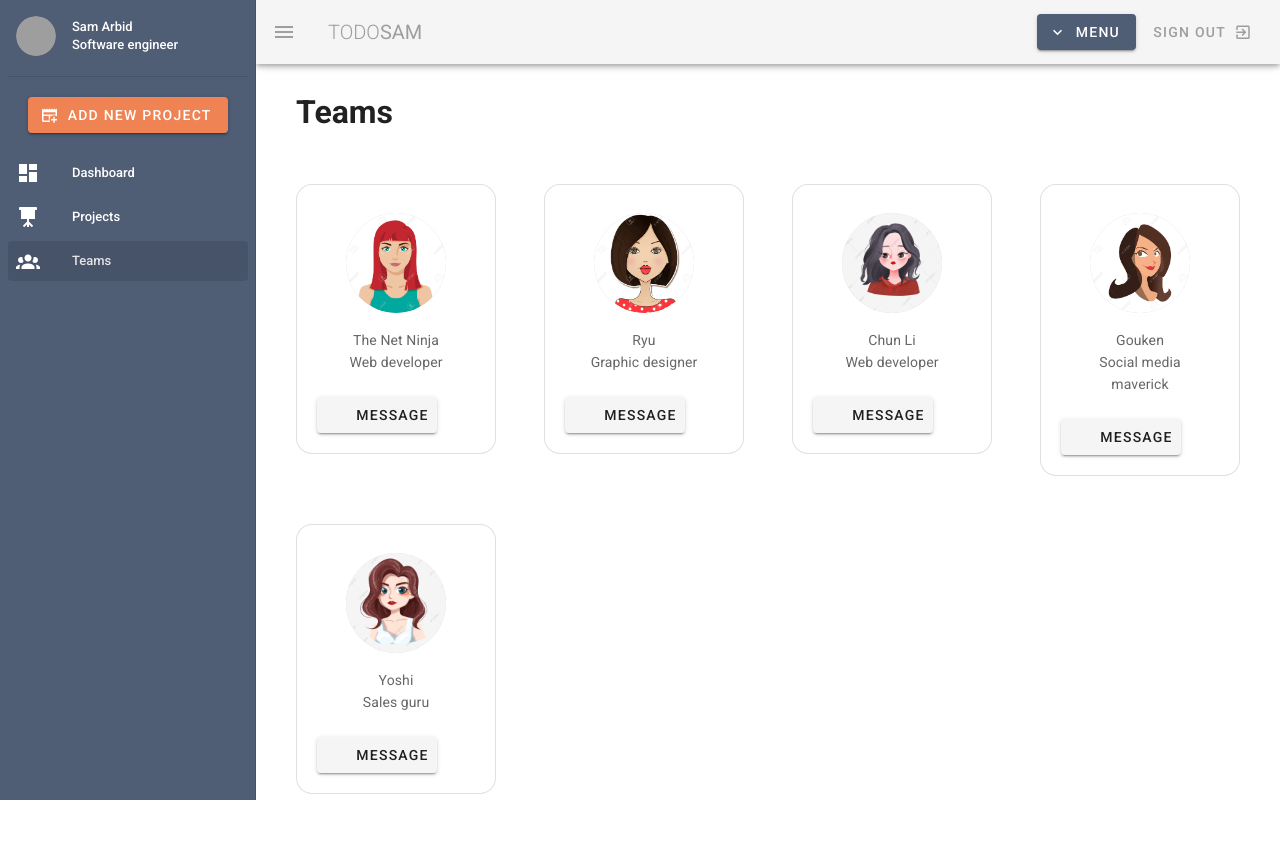
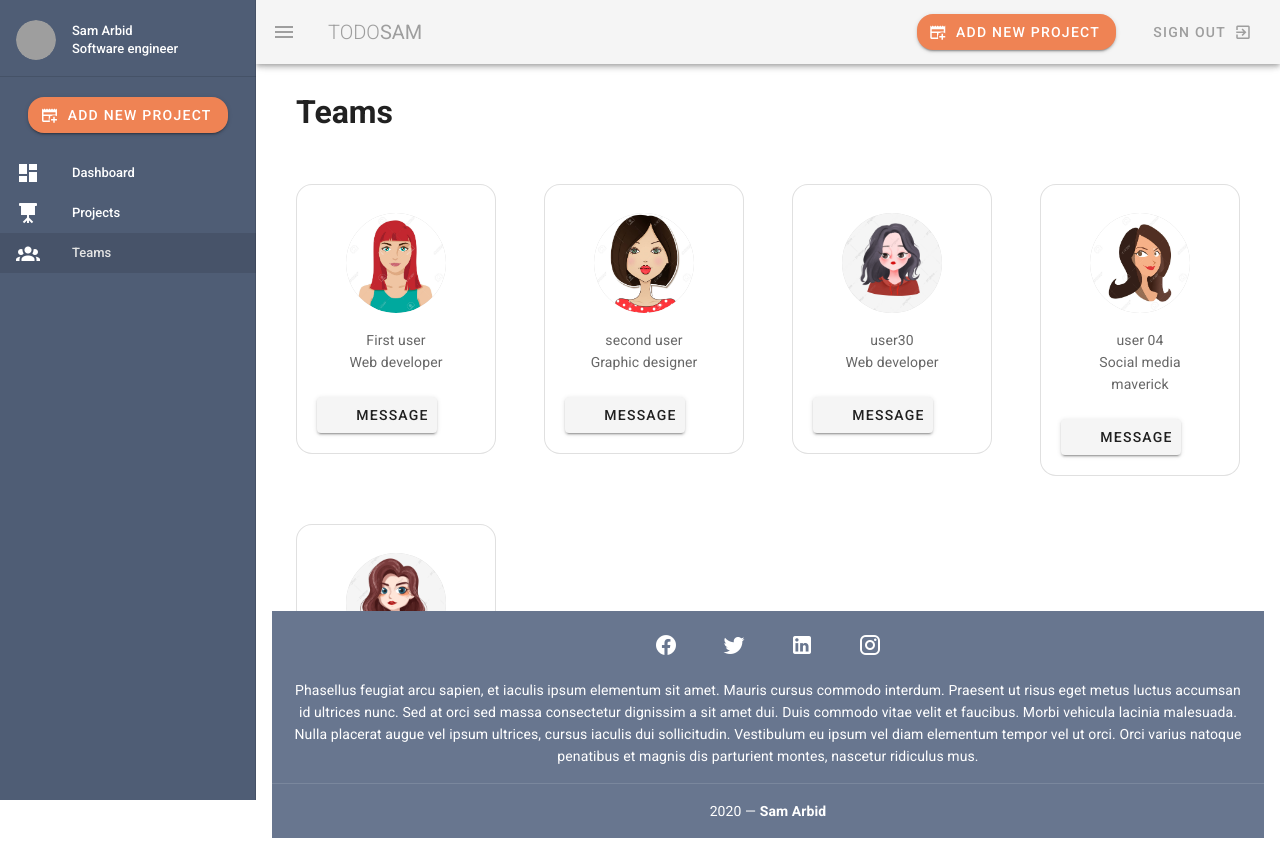
Before and after one commit to Samk13/todo-vuetify-2, a Vue app: page /teams in a window 1280 px wide. Built offline with nearby package versions, Linux system fonts and the light colour scheme; grey boxes are pictures that could not be loaded.

Commit message:
cleanups and move create app to the navbar

```diff
--- a/package.json
+++ b/package.json
@@ -3,7 +3,7 @@
   "version": "0.1.0",
   "private": true,
   "scripts": {
-    "serve": "vue-cli-service serve",
+    "dev": "vue-cli-service serve",
     "build": "vue-cli-service build",
     "lint": "vue-cli-service lint"
   },
--- a/src/App.vue
+++ b/src/App.vue
@@ -3,6 +3,7 @@
     <v-content class="mx-4 mb-4">
       <navbar />
       <router-view />
+      <AppFooter />
     </v-content>
   </v-app>
 </template>
@@ -10,11 +11,13 @@
 <script lang="ts">
 import Vue from "vue";
 import Navbar from "./components/Navbar.vue";
+import AppFooter from "./components/AppFooter.vue";
 
 export default Vue.extend({
   name: "App",
   components: {
-    Navbar
+    Navbar,
+    AppFooter
   },
   data: () => ({
     //
--- /dev/null
+++ b/src/components/AppFooter.vue
@@ -0,0 +1,49 @@
+<template>
+  <v-footer dark padless absolute>
+    <v-card flat tile class="primary lighten-1 white--text text-center">
+      <v-card-text>
+        <v-btn
+          v-for="icon in links"
+          :key="icon.icon"
+          class="mx-4 white--text"
+          icon
+          router
+          :href="icon.link"
+          target="_blank"
+        >
+          <v-icon size="24px">{{ icon.icon }}</v-icon>
+        </v-btn>
+      </v-card-text>
+
+      <v-card-text class="white--text pt-0">
+        Phasellus feugiat arcu sapien, et iaculis ipsum elementum sit amet.
+        Mauris cursus commodo interdum. Praesent ut risus eget metus luctus
+        accumsan id ultrices nunc. Sed at orci sed massa consectetur dignissim a
+        sit amet dui. Duis commodo vitae velit et faucibus. Morbi vehicula
+        lacinia malesuada. Nulla placerat augue vel ipsum ultrices, cursus
+        iaculis dui sollicitudin. Vestibulum eu ipsum vel diam elementum tempor
+        vel ut orci. Orci varius natoque penatibus et magnis dis parturient
+        montes, nascetur ridiculus mus.
+      </v-card-text>
+
+      <v-divider></v-divider>
+
+      <v-card-text class="white--text">
+        {{ new Date().getFullYear() }} — <strong>Sam Arbid</strong>
+      </v-card-text>
+    </v-card>
+  </v-footer>
+</template>
+<script>
+export default {
+  data: () => ({
+    icons: ["mdi-facebook", "mdi-twitter", "mdi-linkedin", "mdi-instagram"],
+    links: [
+      { icon: "mdi-facebook", link: "https://www.facebook.com/samarbid13" },
+      { icon: "mdi-twitter", link: "https://twitter.com/Sam_Arbid" },
+      { icon: "mdi-linkedin", link: "https://www.linkedin.com/in/samarbid/" },
+      { icon: "mdi-instagram", link: "https://www.instagram.com/sam_insta13/" }
+    ]
+  })
+};
+</script>
--- a/src/components/Navbar.vue
+++ b/src/components/Navbar.vue
@@ -20,26 +20,8 @@
       </v-toolbar-title>
       <v-spacer />
       <!-- drop down menu -->
-      <div class="text-center">
-        <v-menu open-on-hover offset-y>
-          <template v-slot:activator="{ on, attrs }">
-            <v-btn color="primary" dark v-bind="attrs" v-on="on">
-              <v-icon left>{{ icons.expand }}</v-icon>
-              Menu
-            </v-btn>
-          </template>
-          <v-list>
-            <v-list-item
-              v-for="item in items"
-              :key="item.id"
-              router
-              :to="item.route"
-            >
-              <v-list-item-title>{{ item.title }}</v-list-item-title>
-            </v-list-item>
-          </v-list>
-        </v-menu>
-      </div>
+      <popup class="mr-5" @projectAdded="snackbar = true" />
+
       <!-- drop down menu -->
 
       <v-btn text color="grey">
@@ -49,7 +31,7 @@
     </v-app-bar>
 
     <v-navigation-drawer app v-model="drawer" class="primary">
-      <v-list dense nav class="py-0">
+      <v-list dense class="py-1">
         <v-list-item two-line>
           <v-list-item-avatar>
             <img
--- a/src/components/Popup.vue
+++ b/src/components/Popup.vue
@@ -2,14 +2,14 @@
   <div class="text-center my-5">
     <v-dialog v-model="dialog" max-width="650px" content-class="rounded-xl">
       <template v-slot:activator="{ on, attrs }">
-        <v-btn color="success" v-bind="attrs" v-on="on">
+        <v-btn color="success" class="rounded-xl" v-bind="attrs" v-on="on">
           <v-icon left>{{ icons.newProject }}</v-icon>
           <span>Add new project</span>
         </v-btn>
       </template>
 
       <v-card class="rounded-xl">
-        <v-card-title class="headline success lighten-2">
+        <v-card-title class="headline success">
           Create new project
         </v-card-title>
 
@@ -51,10 +51,10 @@
             </v-menu> -->
             <v-select
               v-model="form.status"
-              prepend-icon="mdi-pencil"
+              prepend-icon="mdi-progress-check"
               :items="progress"
               :rules="[v => !!v || 'Item is required']"
-              label="Item"
+              label="Progress status"
               required
             ></v-select>
             <v-spacer></v-spacer>
@@ -129,7 +129,7 @@ export default {
         title: "",
         information: "",
         person: "",
-        status: "complete",
+        status: "",
         due: new Date().toISOString().substr(0, 10)
       },
       inputRules: [
--- a/src/views/Projects.vue
+++ b/src/views/Projects.vue
@@ -13,7 +13,9 @@
             </div>
             <v-card-text class="px-4">
               <div class="font-weight-bold">{{ project.due }}</div>
-              <div class="font-weight-bold">{{ project.status }}</div>
+              <div class="font-weight-bold success--text">
+                {{ project.status }}
+              </div>
               <div>{{ project.content }}</div>
             </v-card-text>
           </v-expansion-panel-content>
--- a/src/views/Teams.vue
+++ b/src/views/Teams.vue
@@ -46,18 +46,22 @@ export default {
       },
       team: [
         {
-          name: "The Net Ninja",
+          name: "First user",
           role: "Web developer",
           avatar: "/avatars/01.jpg"
         },
-        { name: "Ryu", role: "Graphic designer", avatar: "/avatars/02.jpg" },
-        { name: "Chun Li", role: "Web developer", avatar: "/avatars/03.jpg" },
         {
-          name: "Gouken",
+          name: "second user",
+          role: "Graphic designer",
+          avatar: "/avatars/02.jpg"
+        },
+        { name: "user30", role: "Web developer", avatar: "/avatars/03.jpg" },
+        {
+          name: "user 04",
           role: "Social media maverick",
           avatar: "/avatars/04.jpg"
         },
-        { name: "Yoshi", role: "Sales guru", avatar: "/avatars/05.jpg" }
+        { name: "user 05", role: "Sales guru", avatar: "/avatars/05.jpg" }
       ]
     };
   }
```
